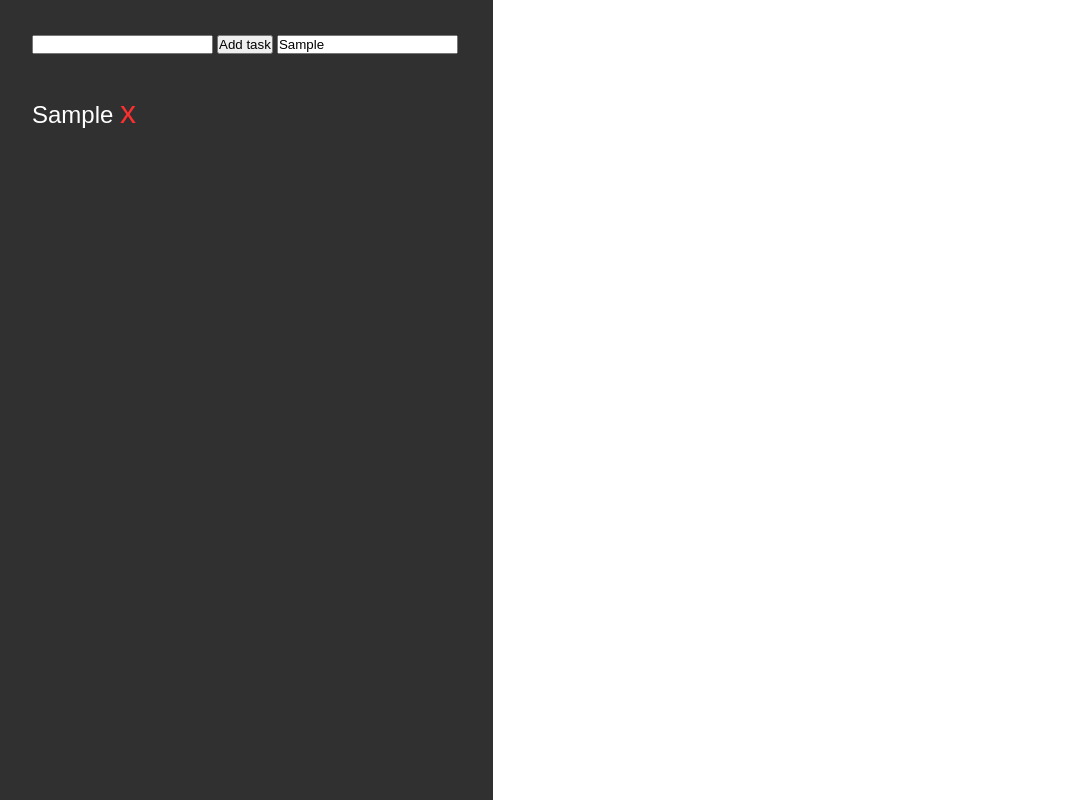
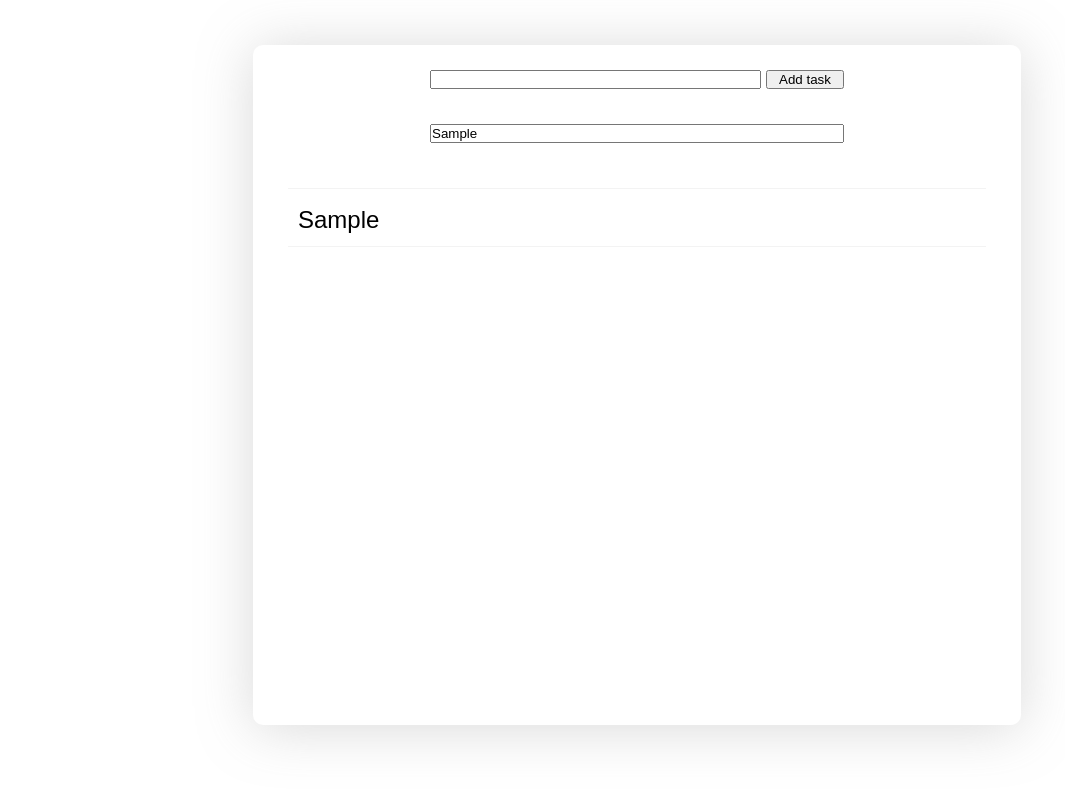
Before and after one commit to jacob190/to-do-list, a plain HTML site: page index.html in a window 1280 px wide. Both pictures are taken after typing "Sample", "Sample" into the empty fields and a click on the button "Add task". Shown: the whole page, without its empty margins (3-1068 px from the left). Drawn offline with Linux system fonts and the light colour scheme.

Commit message:
style changes

```diff
--- a/css/style.css
+++ b/css/style.css
@@ -4,23 +4,52 @@
     box-sizing: border-box;
 }
 
+body {
+    margin: 45px;
+}
+
 .wrapper {
     position: absolute;
-    top: 0;
-    left: 0;
-    min-height: 100%;
+    top: 45px;
+    left: 50%;
+    transform: translate(-50%);
+    min-height: 85%;
+    max-height: 1040px;
+    max-width: 768px;
+    width: 100%;
     padding: 25px;
-    background-color: #303030;
+    background-color: #fff;
+    border-radius: 10px;
+    box-shadow: 0px 3px 55px rgba(146, 145, 145, 0.35);
 }
 
 .list-form {
-    padding: 10px;
+    margin: auto;
+    max-width: 414px;
+    font-size: 0;
+}
+
+.list-form__input {
+    width: calc(100% - 83px);
+}
+
+.list-form__btn {
+    width: 78px;
+    margin-left: 5px;
+}
+
+
+.list-form__search {
+    display: block;
+    margin: 35px auto;
+    max-width: 414px;
+    width: 100%;
 }
 
 .tasks-list {
     margin: 20px 0 0 0;
     padding: 10px;
-    color: #fff;
+    color: #000;
     font-size: 24px;
     font-family: sans-serif;
     text-transform: capitalize;
@@ -28,7 +57,7 @@
 }
 
 .tasks-list button {
-    display: inline-block;
+    opacity: 0;
     background-color: transparent;
     border: none;
     outline: 0;
@@ -36,3 +65,25 @@
     font-size: 32px;
     cursor: pointer;
 }
+
+.tasks-list .task:hover button {
+    opacity: 1;
+
+}
+
+.tasks-list .task {
+    display: block;
+    width: 100%;
+    padding: 10px;
+    border-top: solid 1px #f3f3f3;
+    word-wrap: break-word;
+    cursor: pointer;
+}
+
+.tasks-list .task:last-child {
+    border-bottom: solid 1px #f3f3f3;
+}
+
+.tasks-list .task:hover {
+    background-color: #f9f9f9;
+}
```
